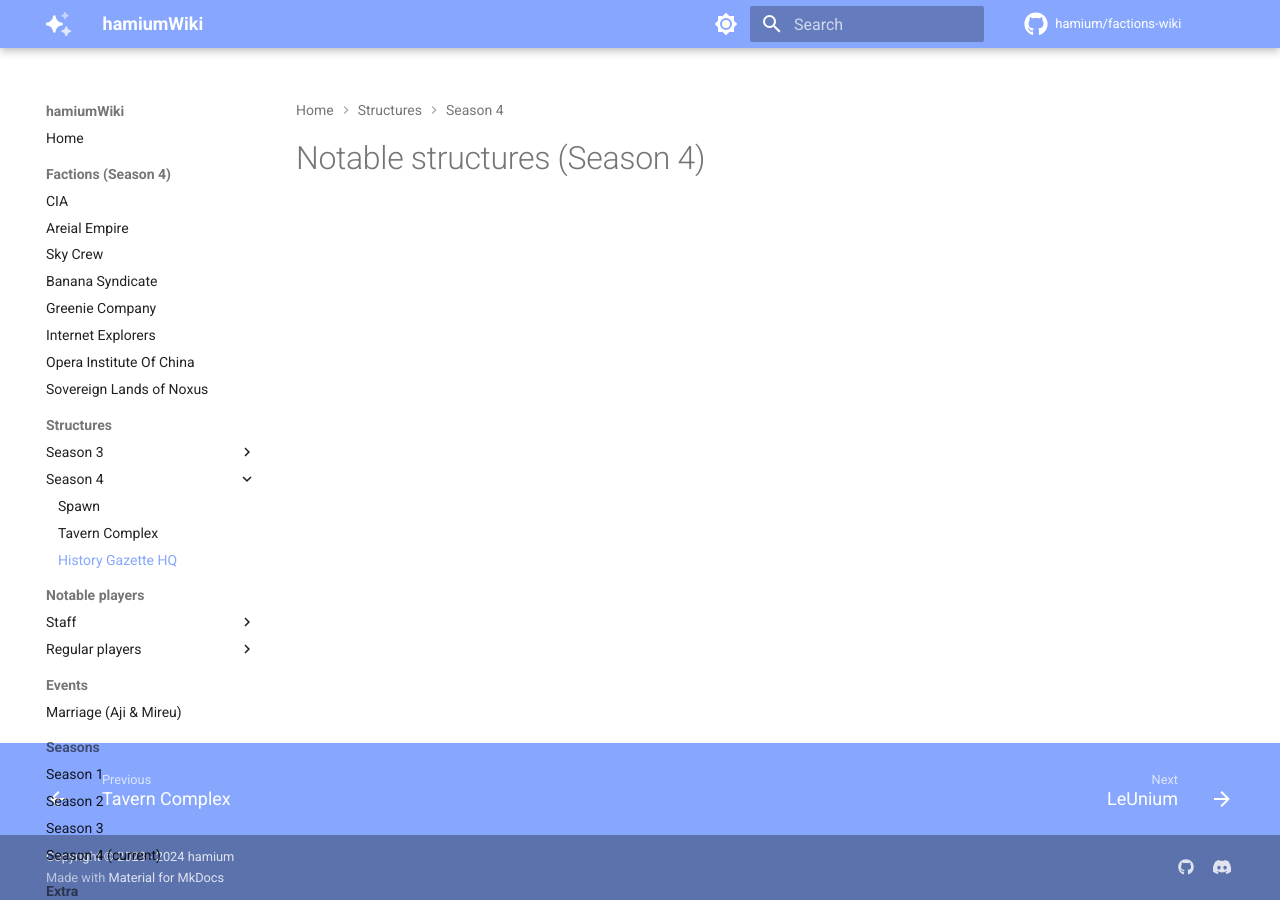
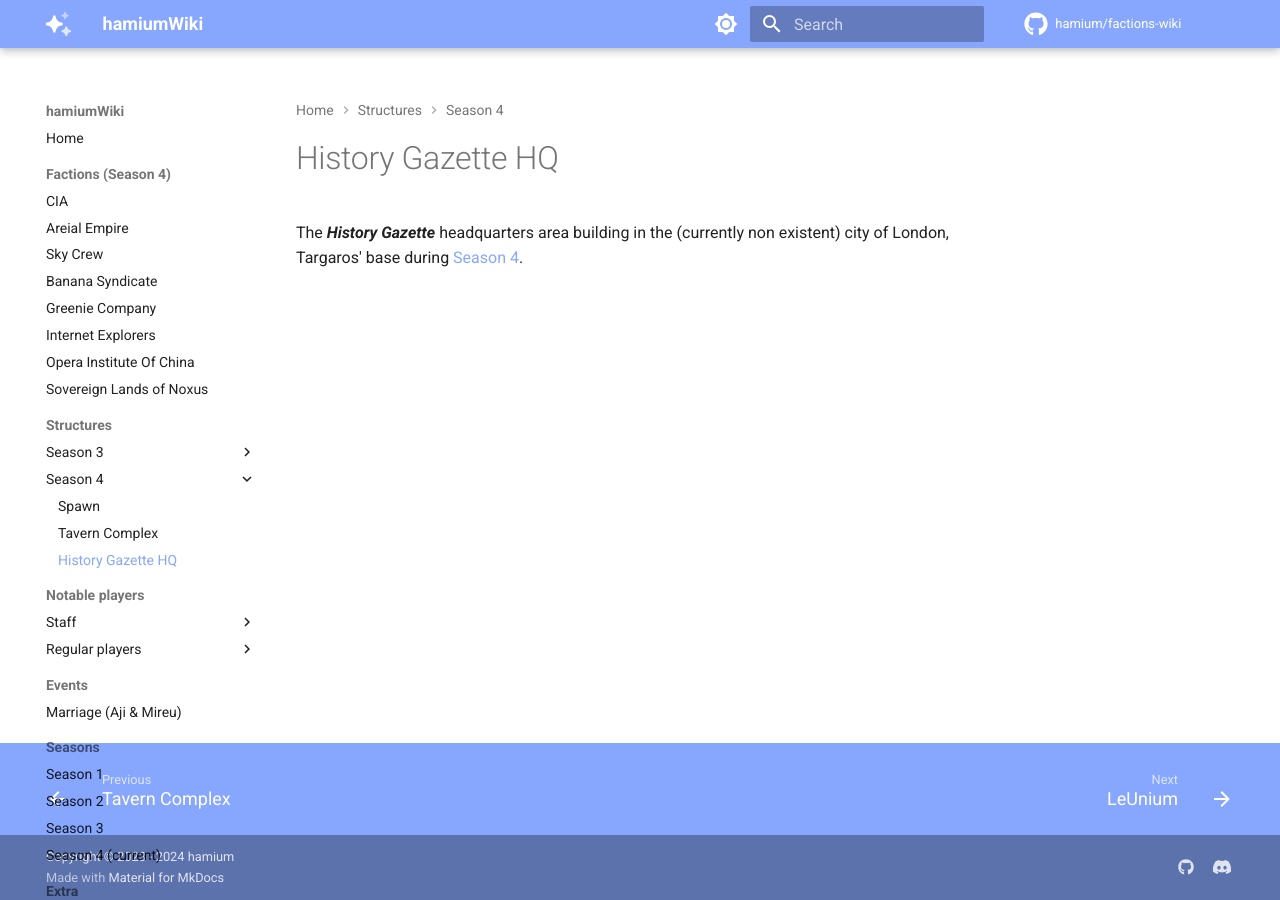
Before and after one commit to hamium/smp-wiki, an MkDocs documentation site: the page built from docs/structures/historygazette_hq_s4.md, in a window 1280 px wide. Built offline with MkDocs 1.6.1 and Material for MkDocs 9.7.7, drawn with Linux system fonts in a browser that asks for light colours; comment, search, counter and statistics services are not loaded.

```diff
--- a/docs/structures/historygazette_hq_s4.md
+++ b/docs/structures/historygazette_hq_s4.md
@@ -1 +1 @@
-# Notable structures (Season 4)
+The ***History Gazette*** headquarters area building in the (currently non existent) city of London, Targaros' base during [Season 4](/seasons/season4.md).
```
